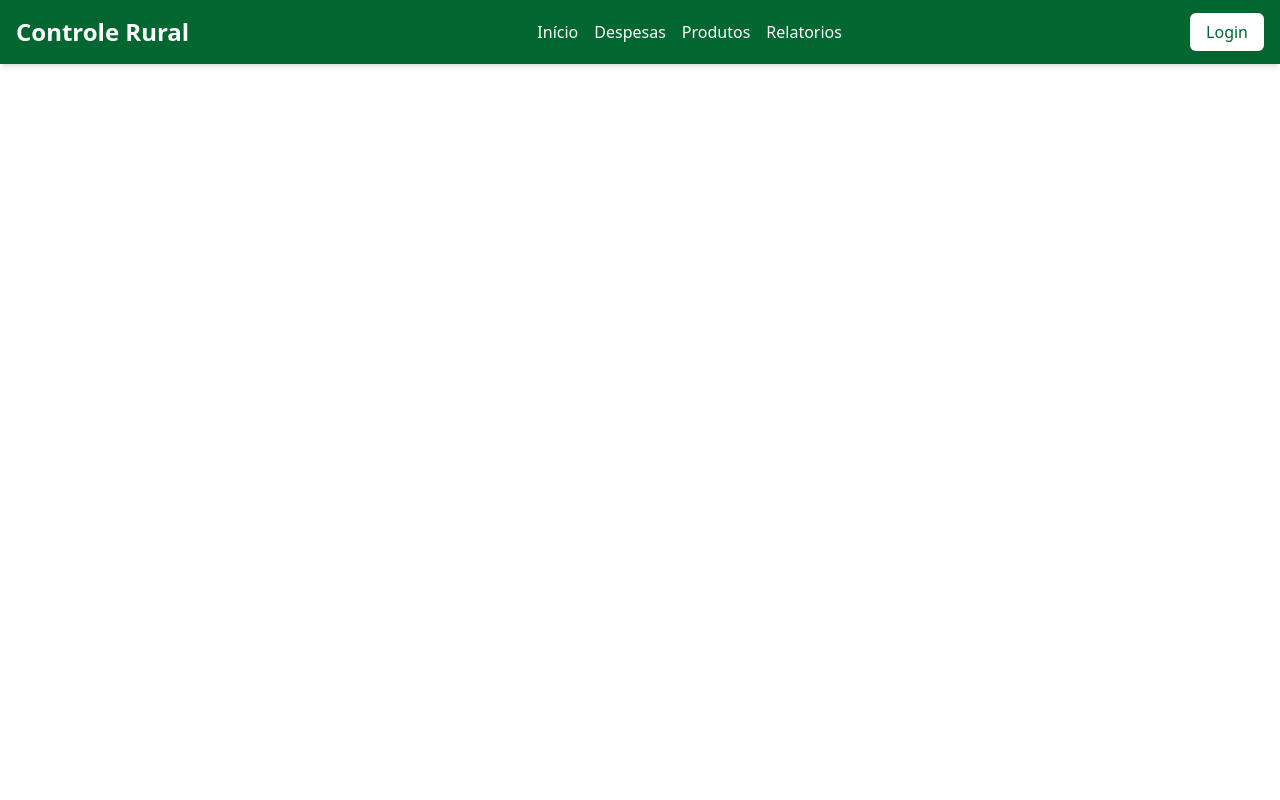
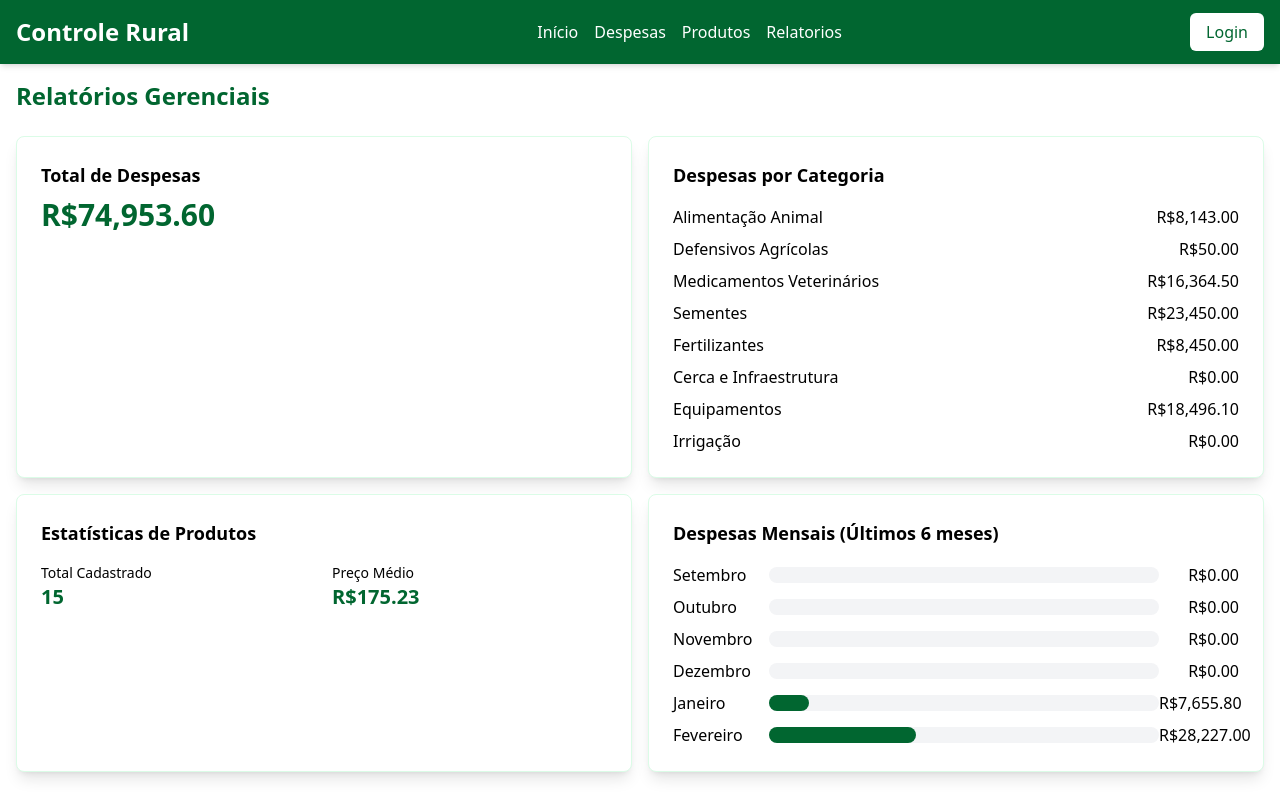
Before and after one commit to viniciusciunek/controle-rural-web3, an Angular app: page /relatorios in a window 1280 px wide. Before the commit this address led to /. Built offline with nearby package versions, Linux system fonts and the light colour scheme; data requests are answered from the project's data file.

Commit message:
feature: criado pagina de relatorios (#10)

```diff
--- a/server/db.json
+++ b/server/db.json
@@ -65,6 +65,30 @@
       "nome": "Produto Novo",
       "preco": 120,
       "marca": "123"
+    },
+    {
+      "id": "12",
+      "nome": "Óleo Diesel (litro)",
+      "preco": 5.80,
+      "marca": "PetroRural"
+    },
+    {
+      "id": "13",
+      "nome": "Filtro de Ar para Trator",
+      "preco": 87.90,
+      "marca": "AgroMecânica"
+    },
+    {
+      "id": "14",
+      "nome": "Kit Ferramentas Agrícolas",
+      "preco": 349.90,
+      "marca": "ForteTools"
+    },
+    {
+      "id": "15",
+      "nome": "Calcário Agrícola (saco 50kg)",
+      "preco": 32.50,
+      "marca": "SoilCorrect"
     }
   ],
   "categorias": [
@@ -125,6 +149,54 @@
       "categoria": "Defensivos Agrícolas",
       "valor_total": 50,
       "data": "2025-02-22"
+    },
+    {
+      "id": "4",
+      "nome": "Vacina",
+      "descricao": "Vacina",
+      "categoria": "Medicamentos Veterinários",
+      "valor_total": 11584,
+      "data": "2025-02-23"
+    },
+    {
+      "id": "5",
+      "nome": "Manutenção de Tratores - Jan/25",
+      "descricao": "Peças e lubrificantes para frota",
+      "categoria": "Equipamentos",
+      "valor_total": 2875.30,
+      "data": "2025-01-15"
+    },
+    {
+      "id": "6",
+      "nome": "Preparação do Solo - Fev/25",
+      "descricao": "Corretivos e fertilizantes para plantio",
+      "categoria": "Fertilizantes",
+      "valor_total": 8450.00,
+      "data": "2025-02-05"
+    },
+    {
+      "id": "7",
+      "nome": "Combustível - Mar/25",
+      "descricao": "Abastecimento da frota",
+      "categoria": "Equipamentos",
+      "valor_total": 15620.80,
+      "data": "2025-03-10"
+    },
+    {
+      "id": "8",
+      "nome": "Sementes de Soja - Abr/25",
+      "descricao": "Aquisição para plantio da safra",
+      "categoria": "Sementes",
+      "valor_total": 23450.00,
+      "data": "2025-04-01"
+    },
+    {
+      "id": "9",
+      "nome": "Medicamentos Aves - Jan/25",
+      "descricao": "Vacinas para aviário",
+      "categoria": "Medicamentos Veterinários",
+      "valor_total": 4780.50,
+      "data": "2025-01-20"
     }
   ],
   "despesas_produtos": [
@@ -167,6 +239,70 @@
       "quantidade": 1,
       "valor_unitario": 10,
       "valor_total": 10
+    },
+    {
+      "id": "5",
+      "despesa_id": "4",
+      "produto_id": 7,
+      "quantidade": 20,
+      "valor_unitario": 19.9,
+      "valor_total": 398
+    },
+    {
+      "id": "6",
+      "despesa_id": "4",
+      "produto_id": 3,
+      "quantidade": 140,
+      "valor_unitario": 79.9,
+      "valor_total": 11186
+    },
+    {
+      "id": "7",
+      "despesa_id": "5",
+      "produto_id": 12,
+      "quantidade": 300,
+      "valor_unitario": 5.80,
+      "valor_total": 1740.00
+    },
+    {
+      "id": "8",
+      "despesa_id": "5",
+      "produto_id": 13,
+      "quantidade": 13,
+      "valor_unitario": 87.90,
+      "valor_total": 1135.30
+    },
+    {
+      "id": "9",
+      "despesa_id": "6",
+      "produto_id": 15,
+      "quantidade": 260,
+      "valor_unitario": 32.50,
+      "valor_total": 8450.00
+    },
+    {
+      "id": "10",
+      "despesa_id": "7",
+      "produto_id": 12,
+      "quantidade": 2690,
+      "valor_unitario": 5.80,
+      "valor_total": 15602.00
+    },
+    {
+      "id": "11",
+      "despesa_id": "8",
+      "produto_id": 4,
+      "quantidade": 125,
+      "valor_unitario": 187.60,
+      "valor_total": 23450.00
+    },
+    {
+      "id": "12",
+      "despesa_id": "9",
+      "produto_id": 3,
+      "quantidade": 85,
+      "valor_unitario": 56.20,
+      "valor_total": 4780.50
     }
   ],
   "usuarios": [
--- a/src/app/navbar/navbar.component.html
+++ b/src/app/navbar/navbar.component.html
@@ -20,13 +20,14 @@
         <a [routerLink]="['/produtos']" class="text-white hover:text-green-200 transition duration-300">Produtos</a>
       </li>
       <li>
-        <a href="#" class="text-white hover:text-green-200 transition duration-300">Relatorios</a>
+        <a [routerLink]="['/relatorios']" class="text-white hover:text-green-200 transition duration-300">Relatorios</a>
       </li>
     </ul>
 
     <!-- Botão de Login ou Perfil (visível em telas maiores) -->
     <div class="hidden lg:block">
-      <a [routerLink]="['/login']" class="bg-white text-green-800 px-4 py-2 rounded-md hover:bg-green-200 transition duration-300">Login</a>
+      <a [routerLink]="['/login']"
+        class="bg-white text-green-800 px-4 py-2 rounded-md hover:bg-green-200 transition duration-300">Login</a>
     </div>
   </div>
 </nav>
--- /dev/null
+++ b/src/app/pages/relatorios/index-relatorio/index-relatorio.component.html
@@ -0,0 +1,58 @@
+<div class="p-4">
+  <h1 class="text-2xl font-bold mb-6 text-green-800">Relatórios Gerenciais</h1>
+
+  <div *ngIf="carregando" class="text-center py-8">
+    <div class="animate-spin rounded-full h-12 w-12 border-b-2 border-green-800 mx-auto"></div>
+    <p class="mt-2">Carregando dados...</p>
+  </div>
+
+  <div *ngIf="!carregando" class="grid grid-cols-1 md:grid-cols-2 gap-4">
+
+    <div class="bg-white p-6 rounded-lg shadow-lg border border-green-100">
+      <h3 class="text-lg font-semibold mb-2">Total de Despesas</h3>
+      <p class="text-3xl text-green-800 font-bold">
+        {{ totalDespesas | currency:'BRL' }}
+      </p>
+    </div>
+
+    <div class="bg-white p-6 rounded-lg shadow-lg border border-green-100">
+      <h3 class="text-lg font-semibold mb-4">Despesas por Categoria</h3>
+      <div class="space-y-2">
+        <div *ngFor="let categoria of despesasPorCategoria" class="flex items-center justify-between">
+          <span>{{ categoria.nome }}</span>
+          <span class="font-medium">{{ categoria.total | currency:'BRL' }}</span>
+        </div>
+      </div>
+    </div>
+
+    <div class="bg-white p-6 rounded-lg shadow-lg border border-green-100">
+      <h3 class="text-lg font-semibold mb-4">Estatísticas de Produtos</h3>
+      <div class="grid grid-cols-2 gap-4">
+        <div>
+          <p class="text-sm">Total Cadastrado</p>
+          <p class="text-xl font-bold text-green-800">{{ totalProdutosCadastrados }}</p>
+        </div>
+        <div>
+          <p class="text-sm">Preço Médio</p>
+          <p class="text-xl font-bold text-green-800">{{ mediaPrecoProdutos | currency:'BRL' }}</p>
+        </div>
+      </div>
+    </div>
+
+    <div class="bg-white p-6 rounded-lg shadow-lg border border-green-100">
+      <h3 class="text-lg font-semibold mb-4">Despesas Mensais (Últimos 6 meses)</h3>
+      <div class="space-y-2">
+        <div *ngFor="let mes of despesasMensais" class="flex items-center">
+          <div class="w-24">{{ mes.mes }}</div>
+          <div class="flex-1 bg-gray-100 rounded-full h-4">
+            <div class="bg-green-800 h-4 rounded-full"
+              [style.width]="(totalDespesas > 0 ? (mes.total / totalDespesas * 100) : 0) + '%'">
+            </div>
+          </div>
+          <div class="w-20 text-right">{{ mes.total | currency:'BRL' }}</div>
+        </div>
+      </div>
+    </div>
+
+  </div>
+</div>
--- /dev/null
+++ b/src/app/pages/relatorios/index-relatorio/index-relatorio.component.ts
@@ -0,0 +1,83 @@
+import { Component, OnInit } from '@angular/core';
+import { Despesa, DespesasService } from '../../../services/despesas.service';
+
+import { CategoriasService } from '../../../services/categorias.service';
+import { CommonModule } from '@angular/common';
+import { FormsModule } from '@angular/forms';
+import { ProdutosService } from '../../../services/produtos.service';
+
+@Component({
+  selector: 'app-index-relatorio',
+  templateUrl: './index-relatorio.component.html',
+  styleUrls: ['./index-relatorio.component.css'],
+  standalone: true,
+  imports: [CommonModule, FormsModule]
+})
+
+export class IndexRelatorioComponent implements OnInit {
+  totalDespesas = 0;
+  despesasPorCategoria: any[] = [];
+  totalProdutosCadastrados = 0;
+  mediaPrecoProdutos = 0;
+  despesasMensais: any[] = [];
+  carregando = true;
+
+  constructor(
+    private despesasService: DespesasService,
+    private categoriasService: CategoriasService,
+    private produtosService: ProdutosService
+  ) { }
+
+  async ngOnInit() {
+    try {
+      const [despesas, categorias, produtos] = await Promise.all([
+        this.despesasService.listarDespesas(),
+        this.categoriasService.listarCategorias(),
+        this.produtosService.listarProdutos()
+      ]);
+
+      this.carregarRelatorios(despesas, categorias, produtos);
+
+    } catch (error) {
+      console.error('Erro ao carregar relatórios:', error);
+      alert('Erro ao carregar dados dos relatórios');
+    } finally {
+      this.carregando = false;
+    }
+  }
+
+  private carregarRelatorios(despesas: any[], categorias: any[], produtos: any[]) {
+    this.totalDespesas = despesas.reduce((total, atual) => total + atual.valor_total, 0);
+
+    this.despesasPorCategoria = categorias.map(categoria => ({
+      nome: categoria.nome,
+      total: despesas
+        .filter(d => d.categoria === categoria.nome)
+        .reduce((acc, curr) => acc + curr.valor_total, 0)
+    }));
+
+    this.totalProdutosCadastrados = produtos.length;
+    this.mediaPrecoProdutos = produtos.length > 0
+      ? produtos.reduce((acc, curr) => acc + curr.preco, 0) / produtos.length
+      : 0;
+
+    const meses = Array.from({ length: 6 }, (_, i) => {
+      const date = new Date();
+      date.setMonth(date.getMonth() - i);
+      return date;
+    }).reverse();
+
+    this.despesasMensais = meses.map(data => {
+      const mes = data.toLocaleString('pt-BR', { month: 'long' });
+      const total = despesas
+        .filter(d => {
+          const dataDespesa = new Date(d.data);
+          return dataDespesa.getMonth() === data.getMonth() &&
+            dataDespesa.getFullYear() === data.getFullYear();
+        })
+        .reduce((acc, curr) => acc + curr.valor_total, 0);
+
+      return { mes: mes.charAt(0).toUpperCase() + mes.slice(1), total };
+    });
+  }
+}
```
Also changed, not shown: src/app/app.routes.ts (+5 -2 lines), src/app/pages/relatorios/index-relatorio/index-relatorio.component.css (added), 1 other file (tests, documents, lock files or other folders).
